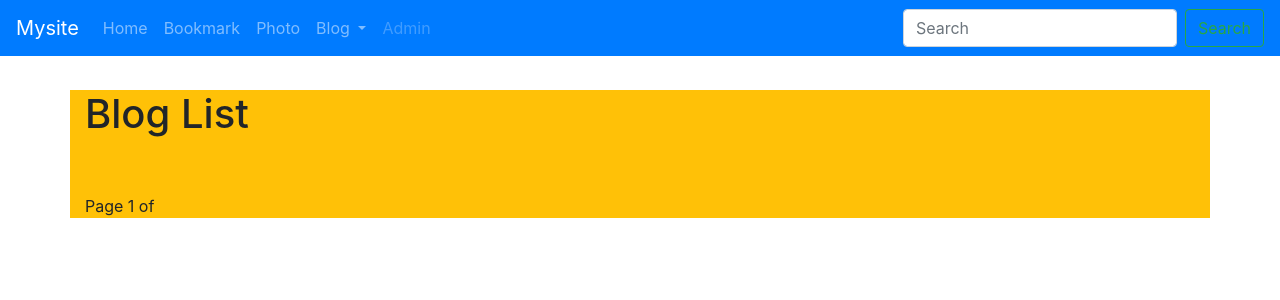
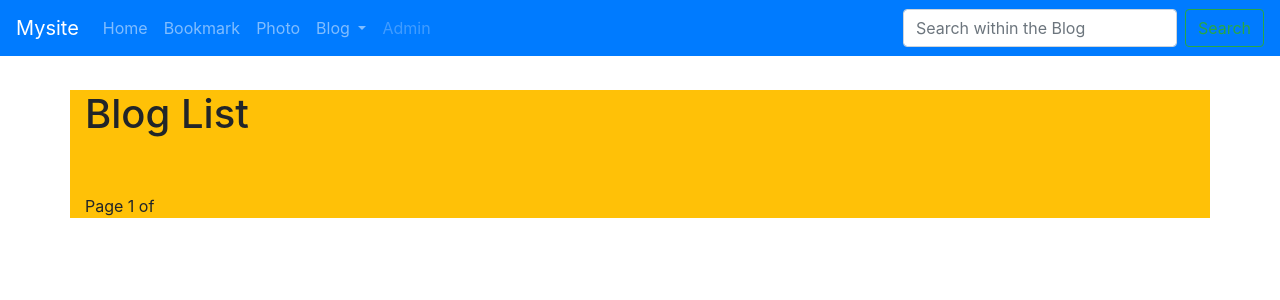
Before and after one commit to Lee816/djangoProject, a Django app: page /blog/ in a window 1280 px wide. Shown: the top 300 px of the page. Run offline with Django 4.2, Linux system fonts and the light colour scheme; data that the repository does not hold is empty; some libraries are stand-ins or nearby versions.

Commit message:
base.html 수정

```diff
--- a/templates/base.html
+++ b/templates/base.html
@@ -53,7 +53,7 @@
             </ul>
             <form class='form-inline my-2 my-lg-0' method='post' action='{% url 'blog:search' %}'>
                 {% csrf_token %}
-                <input name='search_word' type="search" class='form-control mr-sm-2' placeholder='Search'>
+                <input name='search_word' type="search" class='form-control mr-sm-2' placeholder='Search within the Blog'>
                 <button type='submit' class='btn btn-outline-success my-2 my-sm-0'>
                     Search
                 </button>
```
